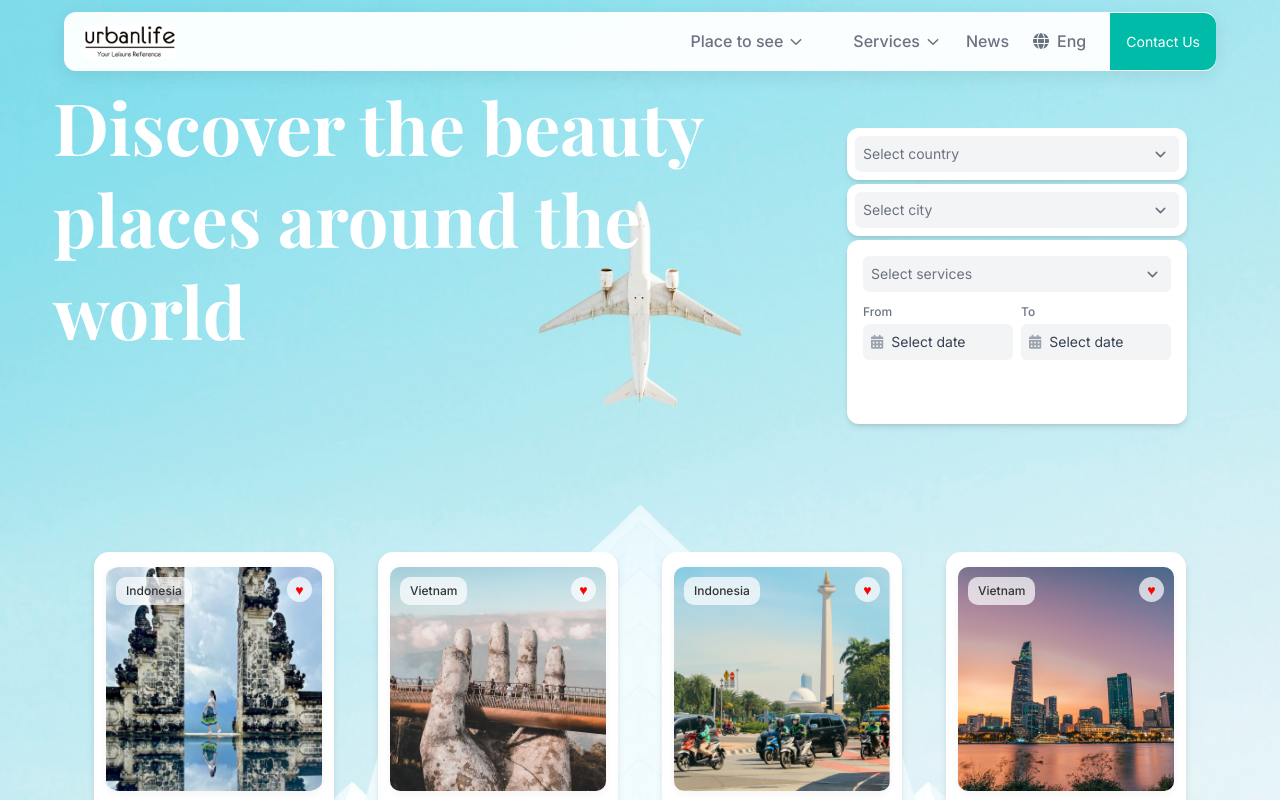
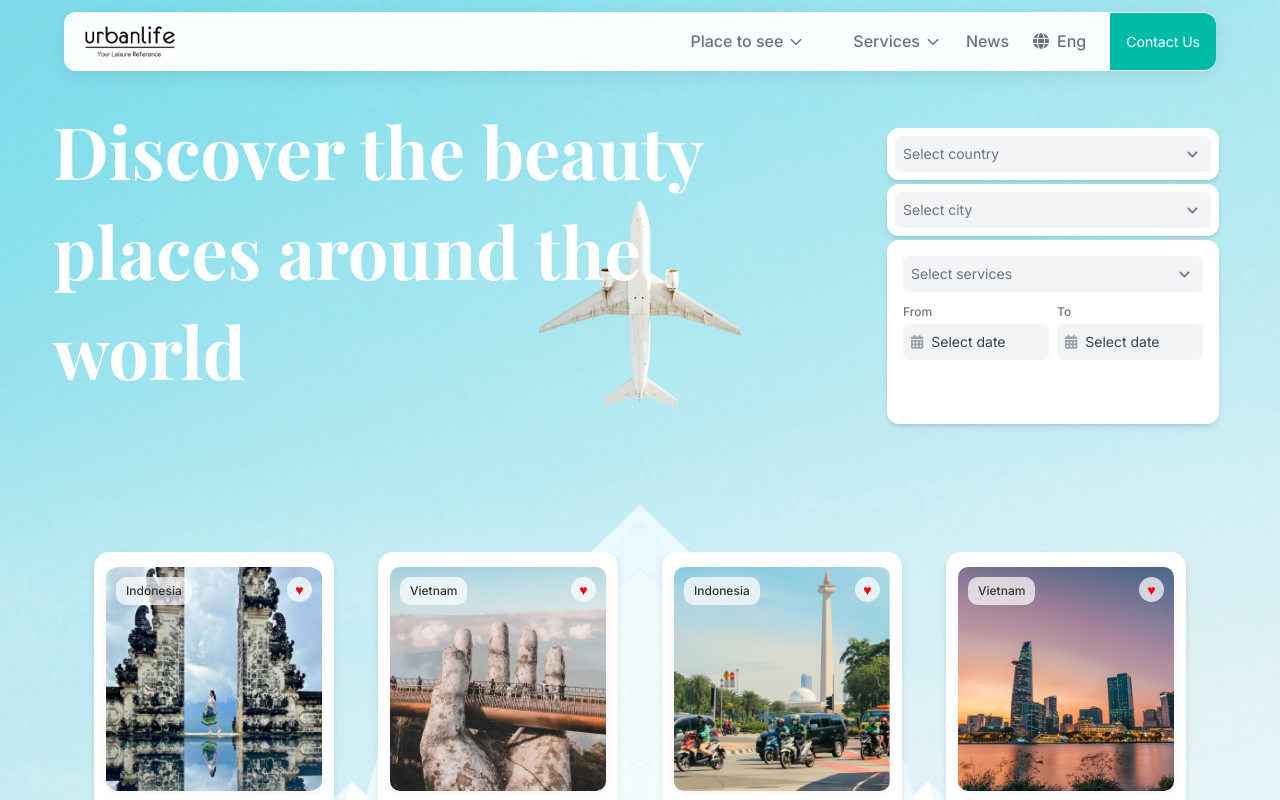
Before and after one commit to myreds12/urbanlife-frontend, a React (Vite) app in the folder urbanlife-frontend/: page / in a window 1280 px wide. Shown: the top 800 px of the page. Built offline with nearby package versions, Linux system fonts and the light colour scheme; a web font is replaced by a local one.

Commit message:
style(HomePage): adjust padding and text spacing in landing components

```diff
--- a/urbanlife-frontend/src/components/LandingPage/HomePage/CardForm.jsx
+++ b/urbanlife-frontend/src/components/LandingPage/HomePage/CardForm.jsx
@@ -5,7 +5,7 @@ const CardForm = () => {
   const [toDate, setToDate] = useState("");
 
   return (
-    <div className="w-[200px] sm:w-[500px] mx-auto mx-auto space-y-1 p-12 pl-30 pr-10">
+    <div className="w-[200px] sm:w-[500px] mx-auto mx-auto space-y-1 p-12 pl-40 pr-2">
 
       {/* Select Country */}
       <div className="bg-white rounded-xl shadow-md p-2">
--- a/urbanlife-frontend/src/components/LandingPage/HomePage/HeroSection.jsx
+++ b/urbanlife-frontend/src/components/LandingPage/HomePage/HeroSection.jsx
@@ -10,7 +10,7 @@ const HeroSection = () => {
     >
       <div className="max-w-7xl mx-auto px-4 flex flex-col md:flex-row justify-between gap-6 md:gap-1 py-10 md:py-20">
         <div className="hidden md:block" style={{ maxWidth: "650px" }}>
-          <p className="playfair text-7xl/23 font-bold text-left text-white">
+          <p className="playfair text-7xl/25 font-bold text-left text-white py-5">
             Discover the beauty places around the world
           </p>
         </div>
```
